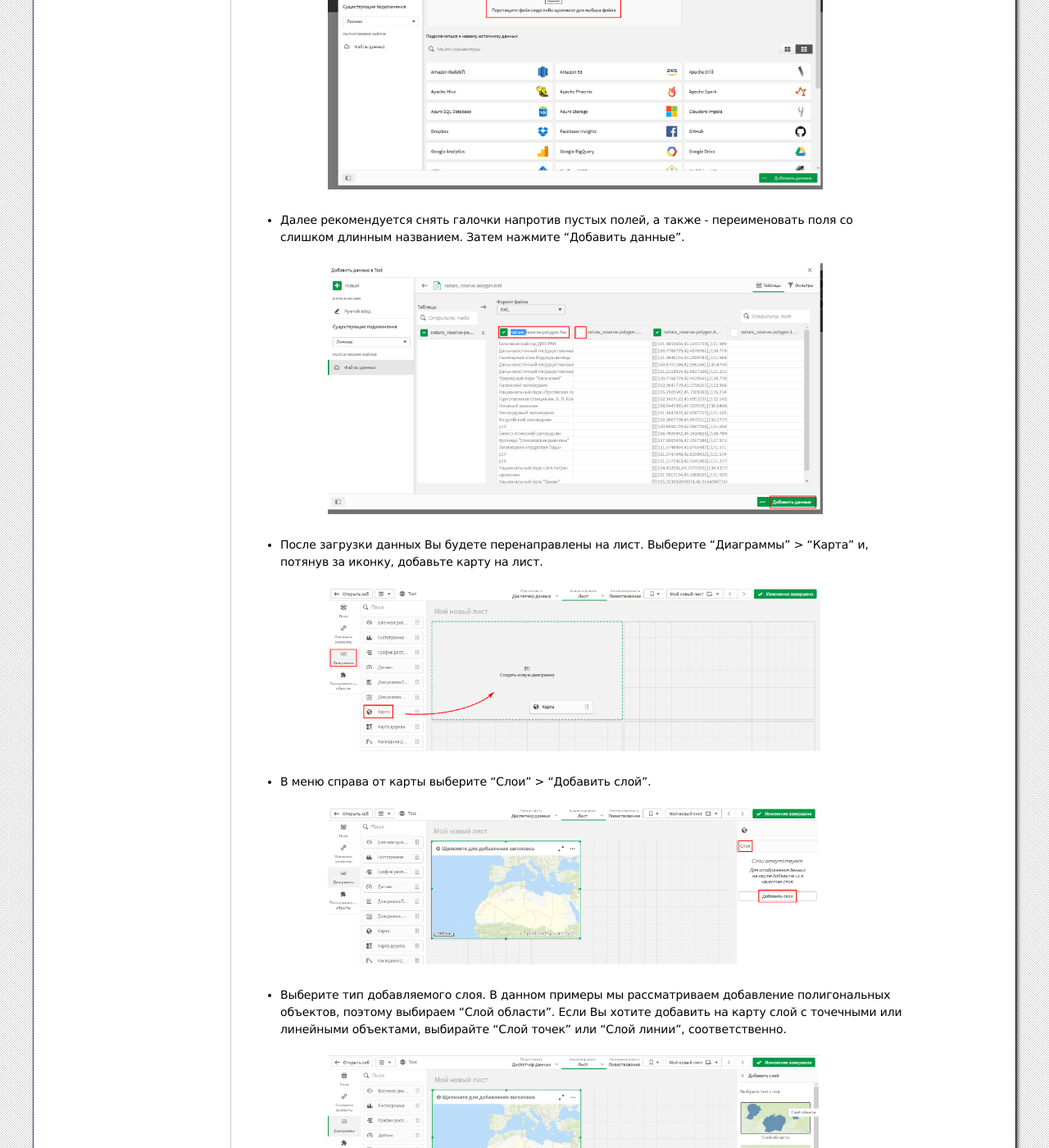
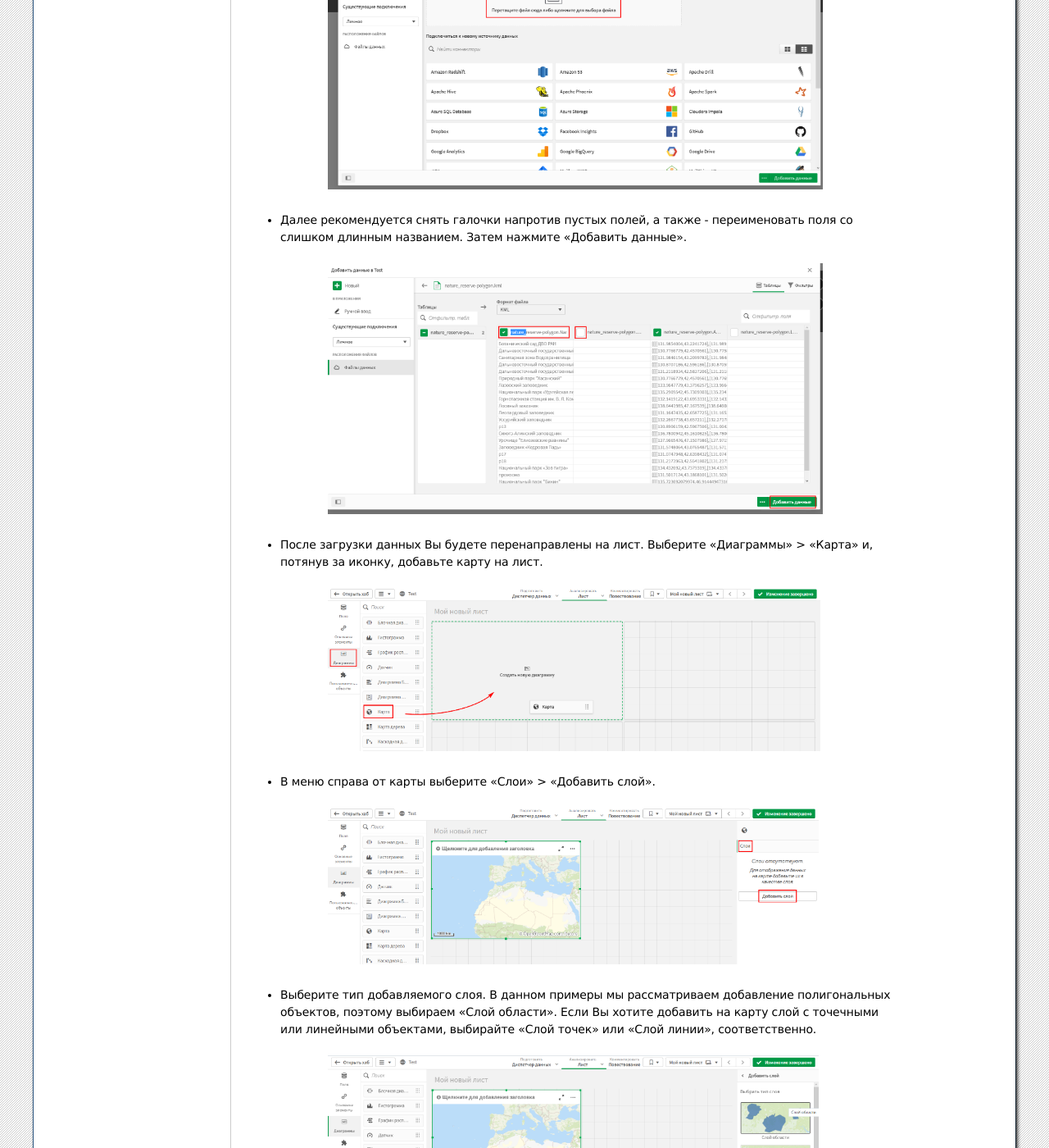
Before and after one commit to nextgis/docs_data, a Sphinx documentation site: the page built from source/qlik.rst, in a window 1280 px wide and 1400 px high, scrolled down 655 px. Shown: the whole window at 82% size. Built offline with Sphinx 7.4.7, drawn with Linux system fonts in a browser that asks for light colours; formulas are drawn with MathJax 3; pages that are not in the unit, such as notebooks, are missing from menus; some of the changed text lies outside the part shown.

```diff
--- a/source/qlik.rst
+++ b/source/qlik.rst
@@ -6,7 +6,7 @@
 * `Закажите данные <https://data.nextgis.com/ru/>`_ на интересующую Вас территорию, например, в формате GeoJSON.
 * Дождитесь получения результата, скачайте, распакуйте архив с данными.
 * Конвертируйте желаемый слой или слои в формат KML. Для конвертации можно воспользоваться любым онлайн конвертером, например, `GeoConverter <https://geoconverter.hsr.ch/vector>`_.
-* В созданном приложении Qlik Sense перейдите во вкладку “Диспетчер данных” и выберите “Добавьте данные из файлов и других источников”.
+* В созданном приложении Qlik Sense перейдите во вкладку «Диспетчер данных» и выберите «Добавьте данные из файлов и других источников».
 
 .. figure:: _static/qlik1.png
    :name: qlik1
@@ -20,35 +20,35 @@
    :align: center
    :width: 16cm
 
-* Далее рекомендуется снять галочки напротив пустых полей, а также - переименовать поля со слишком длинным названием. Затем нажмите “Добавить данные”.
+* Далее рекомендуется снять галочки напротив пустых полей, а также - переименовать поля со слишком длинным названием. Затем нажмите «Добавить данные».
 
 .. figure:: _static/qlik3.png
    :name: qlik3
    :align: center
    :width: 16cm
 
-* После загрузки данных Вы будете перенаправлены на лист. Выберите “Диаграммы” > “Карта” и, потянув за иконку, добавьте карту на лист.
+* После загрузки данных Вы будете перенаправлены на лист. Выберите «Диаграммы» > «Карта» и, потянув за иконку, добавьте карту на лист.
 
 .. figure:: _static/qlik4.png
    :name: qlik4
    :align: center
    :width: 16cm
 
-* В меню справа от карты выберите “Слои” > “Добавить слой”.
+* В меню справа от карты выберите «Слои» > «Добавить слой».
 
 .. figure:: _static/qlik5.png
    :name: qlik5
    :align: center
    :width: 16cm
 
-* Выберите тип добавляемого слоя. В данном примеры мы рассматриваем добавление полигональных объектов, поэтому выбираем “Слой области”. Если Вы хотите добавить на карту слой с точечными или линейными объектами, выбирайте “Слой точек” или “Слой линии”, соответственно.
+* Выберите тип добавляемого слоя. В данном примеры мы рассматриваем добавление полигональных объектов, поэтому выбираем «Слой области». Если Вы хотите добавить на карту слой с точечными или линейными объектами, выбирайте «Слой точек» или «Слой линии», соответственно.
 
 .. figure:: _static/qlik6.png
    :name: qlik6
    :align: center
    :width: 16cm
 
-* Во вкладке “Данные” > “Измерения” в выпадающем списке выберите поле, содержащее информацию о координатах объектов загружаемого слоя.
+* Во вкладке «Данные» > «Измерения» в выпадающем списке выберите поле, содержащее информацию о координатах объектов загружаемого слоя.
 
 .. figure:: _static/qlik7.png
    :name: qlik7
```
